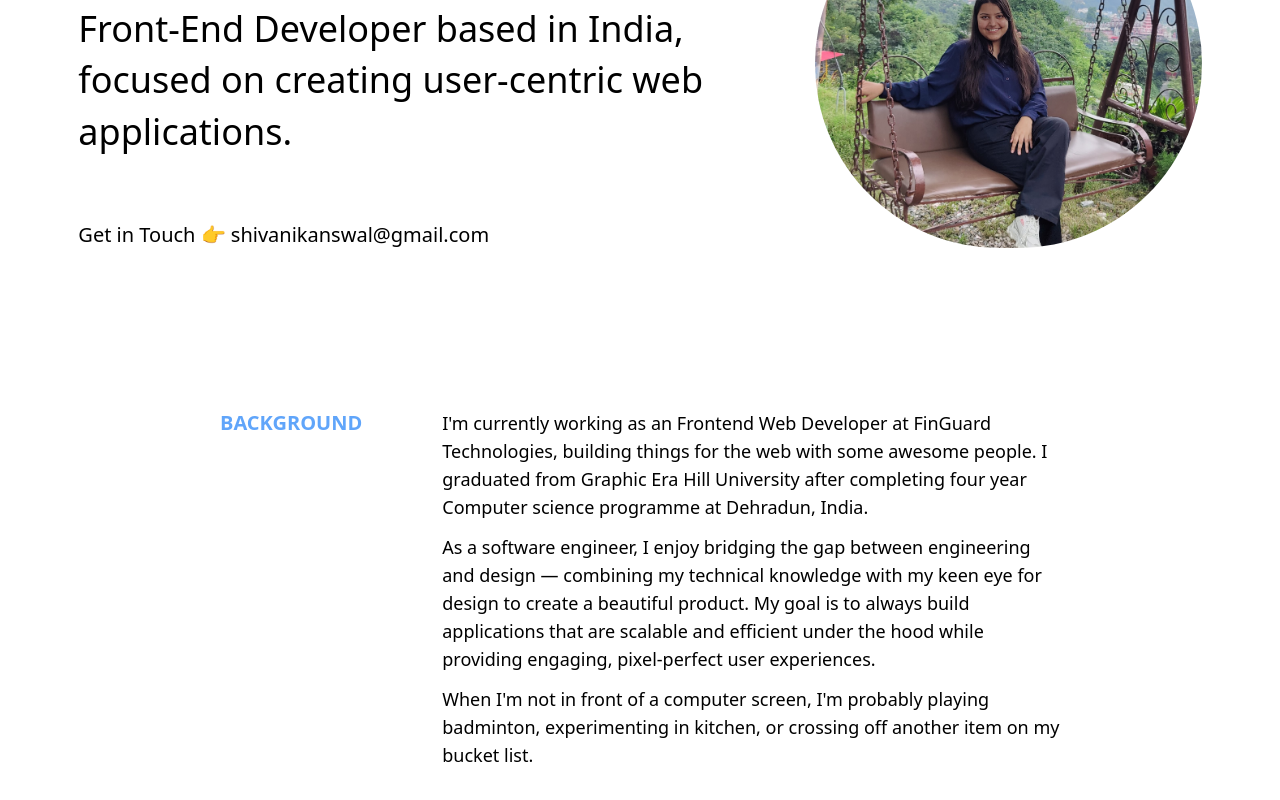
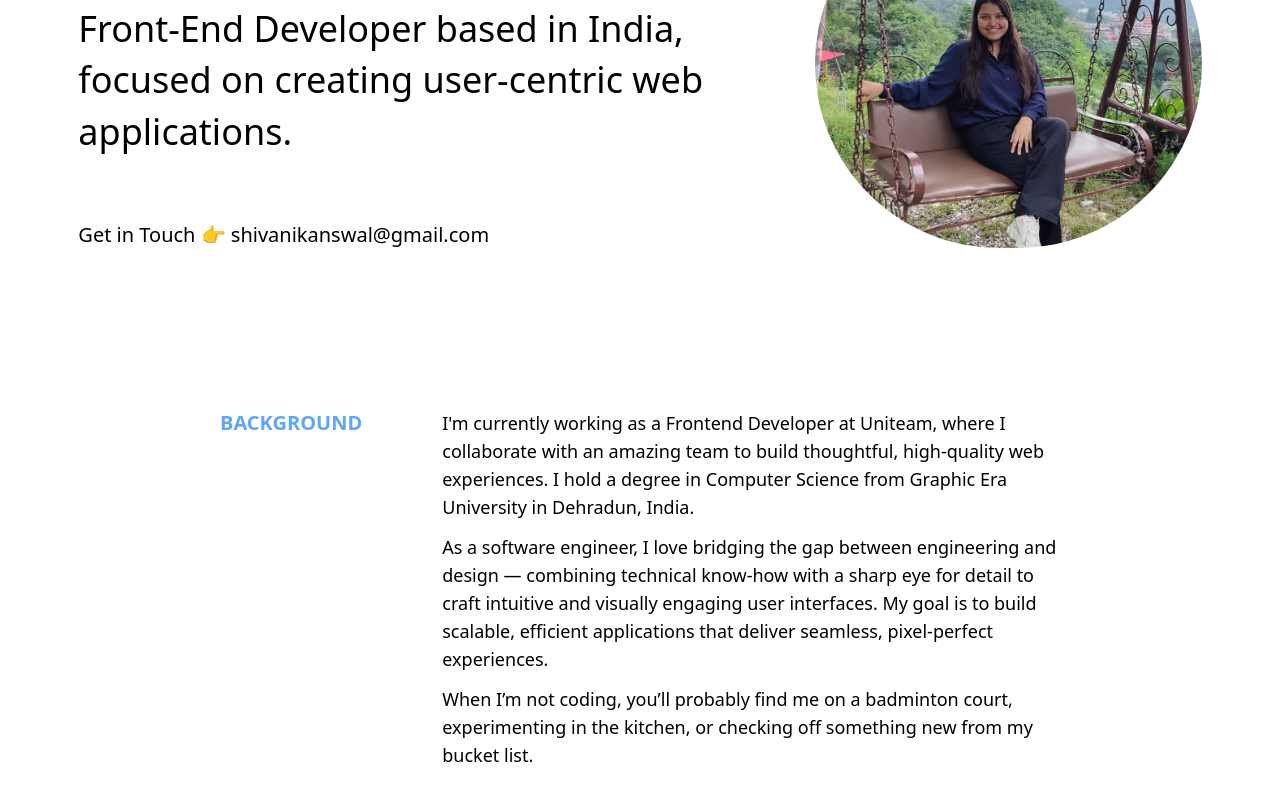
Before and after one commit to Shivanikanswal/portfolio, a JavaScript app: page / in a window 1280 px wide. Shown: the part 350-1150 px from the top of the page. Built offline with nearby package versions, Linux system fonts and the light colour scheme.

Commit message:
updated body

```diff
--- a/src/components/Body.js
+++ b/src/components/Body.js
@@ -59,27 +59,26 @@ const Body = () => {
           BACKGROUND
         </div>
         <div className=" font-light text-lg">
-          <p className=" mb-3">
-            I'm currently working as an{" "}
-            <span className=" font-normal">Frontend Web Developer</span> at{" "}
-            <span className=" font-normal">FinGuard Technologies</span>,
-            building things for the web with some awesome people. I graduated
-            from{" "}
-            <span className=" font-normal">Graphic Era Hill University </span>
-            after completing four year Computer science programme at Dehradun,
-            India.
+          <p className="mb-3">
+            I'm currently working as a{" "}
+            <span className="font-normal">Frontend Developer</span> at{" "}
+            <span className="font-normal">Uniteam</span>, where I collaborate
+            with an amazing team to build thoughtful, high-quality web
+            experiences. I hold a degree in Computer Science from{" "}
+            <span className="font-normal">Graphic Era University</span> in
+            Dehradun, India.
           </p>
           <p className=" mb-3">
-            As a software engineer, I enjoy bridging the gap between engineering
-            and design — combining my technical knowledge with my keen eye for
-            design to create a beautiful product. My goal is to always build
-            applications that are scalable and efficient under the hood while
-            providing engaging, pixel-perfect user experiences.
+            As a software engineer, I love bridging the gap between engineering
+            and design — combining technical know-how with a sharp eye for
+            detail to craft intuitive and visually engaging user interfaces. My
+            goal is to build scalable, efficient applications that deliver
+            seamless, pixel-perfect experiences.
           </p>
           <p className=" mb-3">
-            When I'm not in front of a computer screen, I'm probably playing
-            badminton, experimenting in kitchen, or crossing off another item on
-            my bucket list.
+            When I’m not coding, you’ll probably find me on a badminton court,
+            experimenting in the kitchen, or checking off something new from my
+            bucket list.
           </p>
         </div>
       </section>
```
